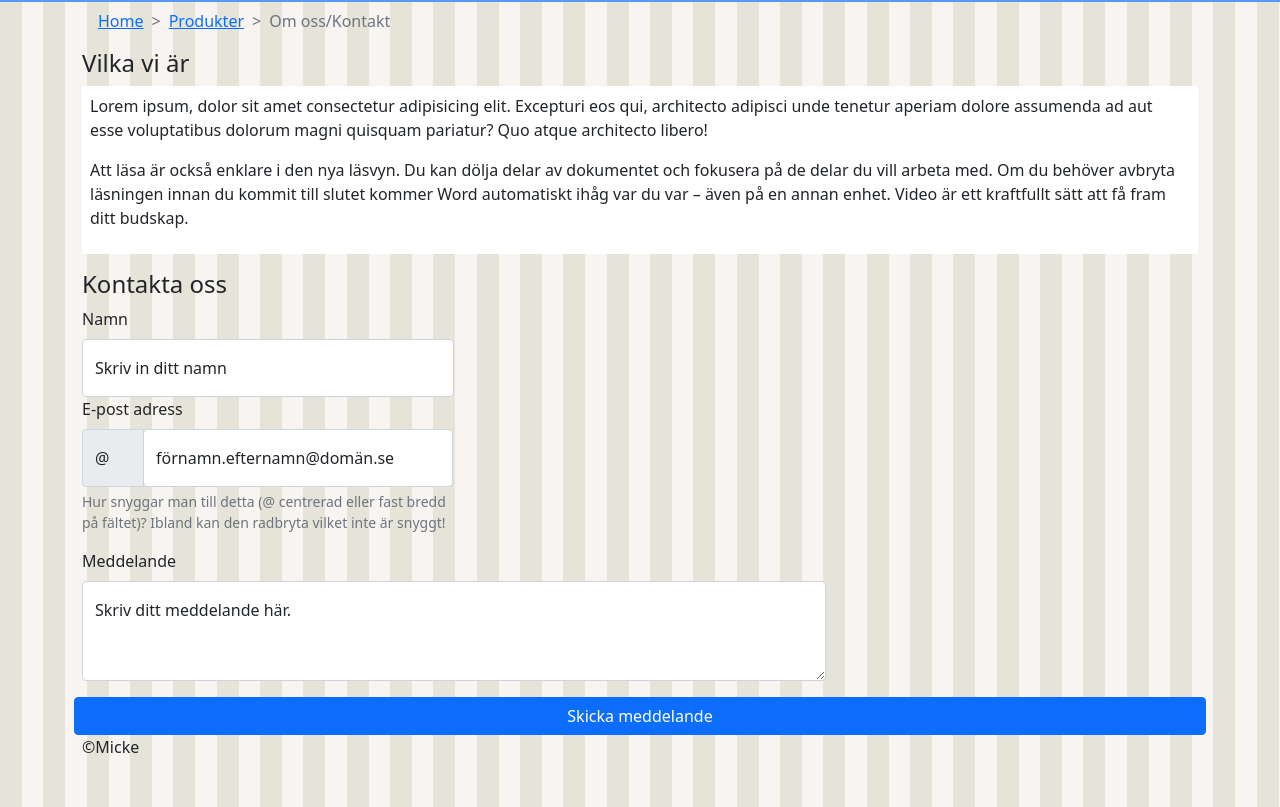
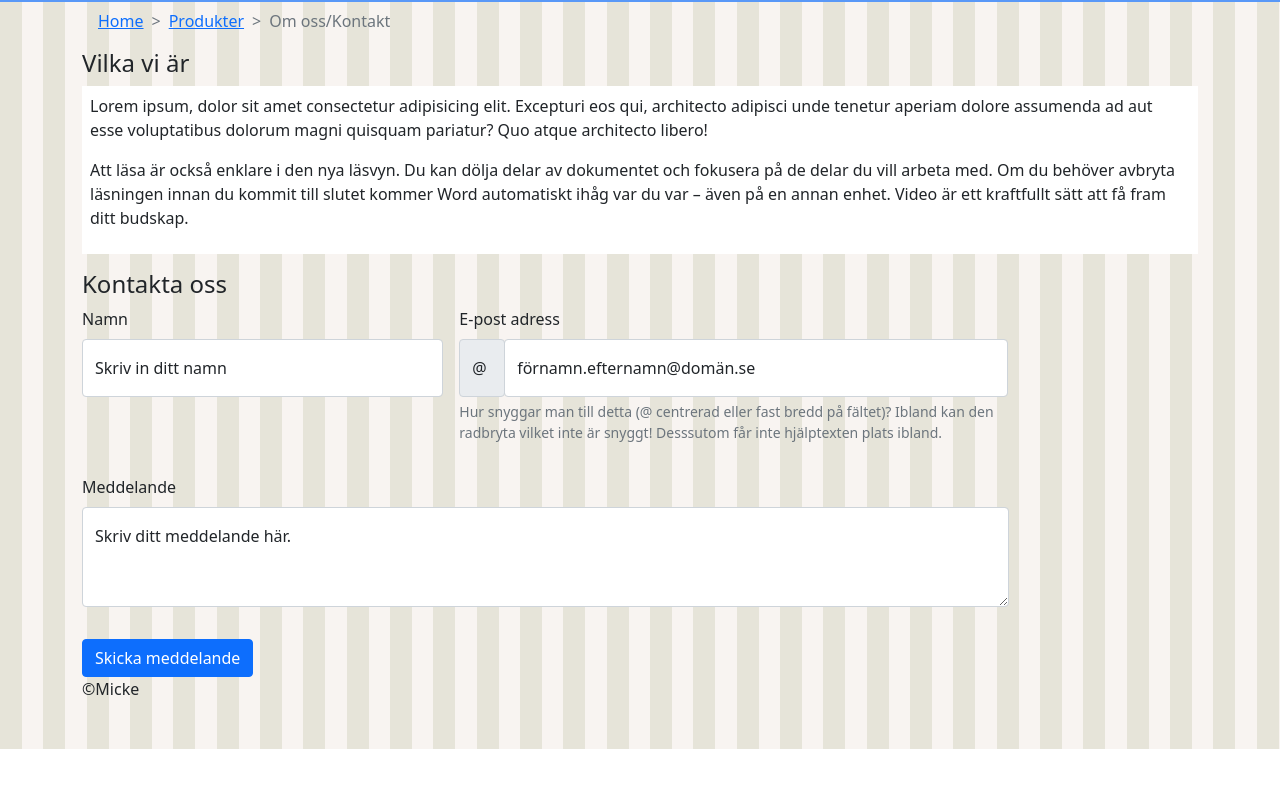
Before and after one commit to Micke-21/Ovn_8, a plain HTML site: page om.html in a window 1280 px wide. Shown: the part 71-878 px from the top of the page. After the commit the page ends 820 px from the top, so only its background shows below. Drawn offline with nearby package versions, Linux system fonts and the light colour scheme.

Commit message:
Update ErrorCheck

```diff
--- a/om.html
+++ b/om.html
@@ -62,8 +62,8 @@
             </div>
             <h4>Kontakta oss</h4>
 
+
             <form class="row g-3 needs-validation" action="" method="get" novalidate>
-                <div>
                 <div class="col-sm-4">
                     <label for="nameInput" class="form-label">Namn</label>
                     <div class="form-floating has-validation">
@@ -76,26 +76,26 @@
                     </div>
                 </div>
 
-                    <div class="col-sm-4">
+                <div class="col-sm-6">
                     <label for="emailInput" class="form-label">E-post adress</label>
-                        <div class="input-group">
-                            <span class="input-group-text col-2" id="emailAddon">@</span>
-                            <div class="form-floating col-10">
+                    <div class="input-group has-validation">
+                        <span class="input-group-text col-1" id="emailAddon">@</span>
+                        <div class="form-floating col-11">
                             <input type="email" class="form-control" id="emailInput" placeholder="namn@example.se"
                                 aria-describedby="emailHelp" required>
                             <label for="emailInput" class="form-label">förnamn.efternamn@domän.se</label>
                         </div>
                     </div>
-                        <div for="emailInput" class="valid-feedback">
-                            Du måste ange en e-postadress.
-                        </div>
                     <div id="emailHelp" class="form-text">
                         Hur snyggar man till detta (@ centrerad eller fast bredd på fältet)? Ibland kan den
-                            radbryta vilket inte är snyggt!
+                        radbryta vilket inte är snyggt! Desssutom får inte hjälptexten plats ibland.
+                    </div>
+                    <div class="invalid-feedback">
+                        Du måste ange en e-postadress.
                     </div>
                 </div>
 
-                    <div class="col-sm-8">
+                <div class="col-sm-10">
                     <label for="messageInput" class="form-label mt-3">Meddelande</label>
                     <div class="form-floating">
                         <textarea class="form-control" id="messageInput" placeholder="Meddelande *"
@@ -109,10 +109,11 @@
                         </div>
                     </div>
                 </div>
+                <div class="col-sm-12">
+                <button type="submit" class="btn btn-primary  mt-3">Skicka meddelande</button>
                 </div>
+            </form>
 
-                <button type="submit" class="btn btn-primary mt-3">Skicka meddelande</button>
-            </form>
 
             <div class="toast position-fixed bottom-0 start-50 translate-middle-x mb-3">
                 <div id="sendMessage" class="toast hide" role="alert" aria-live="assertive" aria-atomic="true">
```
Lines whose indentation alone changed are shown as unchanged.
